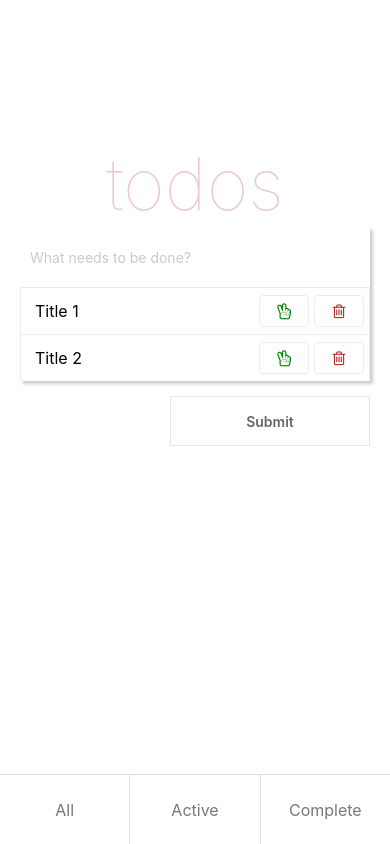
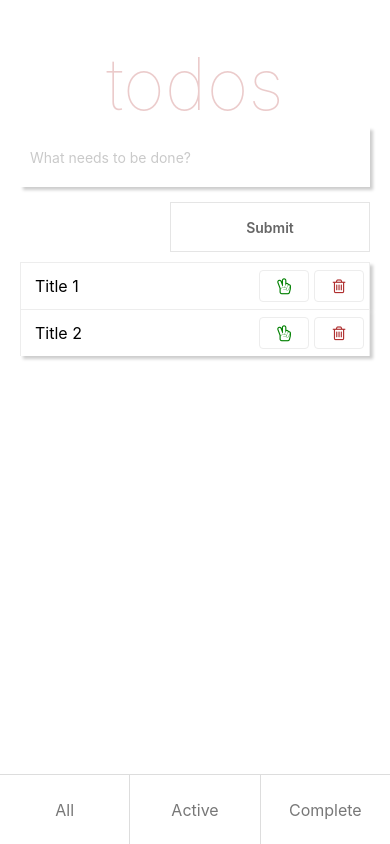
Before and after one commit to edwardsuwirya/simple-rn-todo, a React Native app: screen / in a window 390 px wide. Built offline with nearby package versions, Linux system fonts and the light colour scheme.

Commit message:
Redesign layout list

```diff
--- a/src/components/Heading.js
+++ b/src/components/Heading.js
@@ -11,7 +11,7 @@ const Heading = () => (
 
 const styles = StyleSheet.create({
     header: {
-        marginTop: 80
+        marginTop: 40
     },
     headerText: {
         textAlign: 'center',
--- a/src/screens/ToDoScreen.js
+++ b/src/screens/ToDoScreen.js
@@ -47,13 +47,14 @@ const ToDoScreen = () => {
     }
     return (
         <View style={styles.container}>
+            <Heading/>
+            <Input inputValue={inputValue} inputChange={(text) => inputChange(text)}/>
+            <SubmitButton submitTodo={submitTodo}/>
             <ScrollView
                 contentInsetAdjustmentBehavior="automatic" keyboardShouldPersistTaps="never" style={styles.content}>
-                <Heading/>
-                <Input inputValue={inputValue} inputChange={(text) => inputChange(text)}/>
                 <ToDoList todos={todos} toggleComplete={toggleComplete}
                           deleteTodo={deleteTodo} type={type}/>
-                <SubmitButton submitTodo={submitTodo}/>
+
             </ScrollView>
             <TabBar type={type} setType={setType}/>
         </View>
@@ -62,11 +63,11 @@ const ToDoScreen = () => {
 
 const styles = StyleSheet.create({
     container: {
-        flex: 1
+        flex: 1,
     },
     content: {
         flex: 1,
-        paddingTop: 60
+        paddingTop: 10,
     }
 });
 
```
